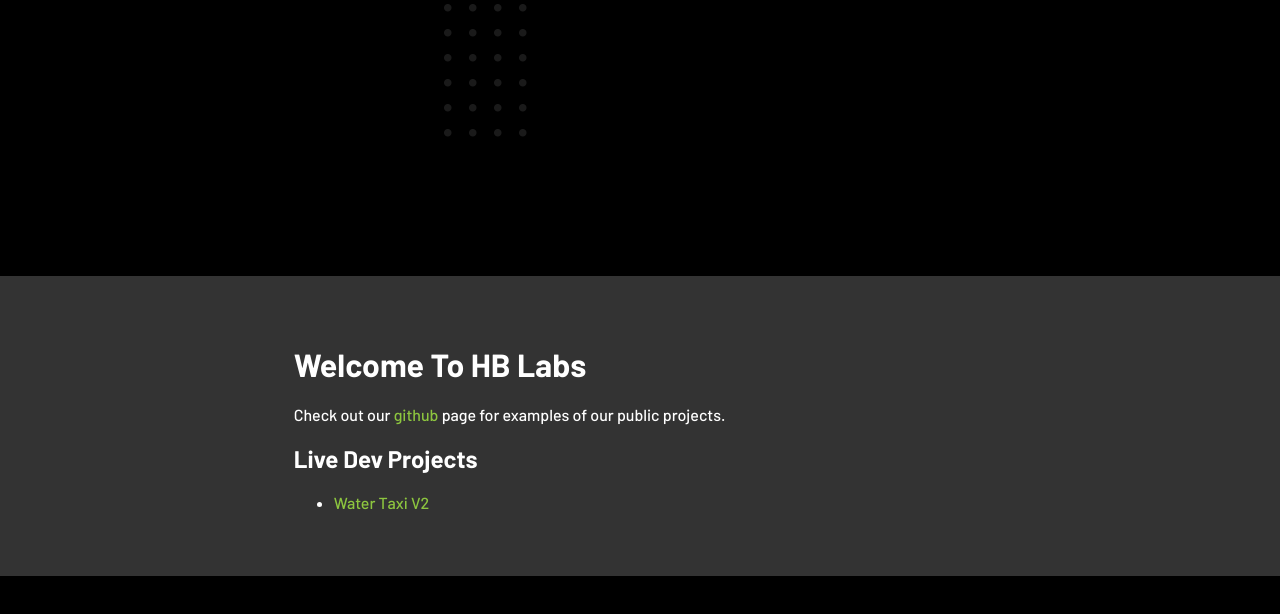
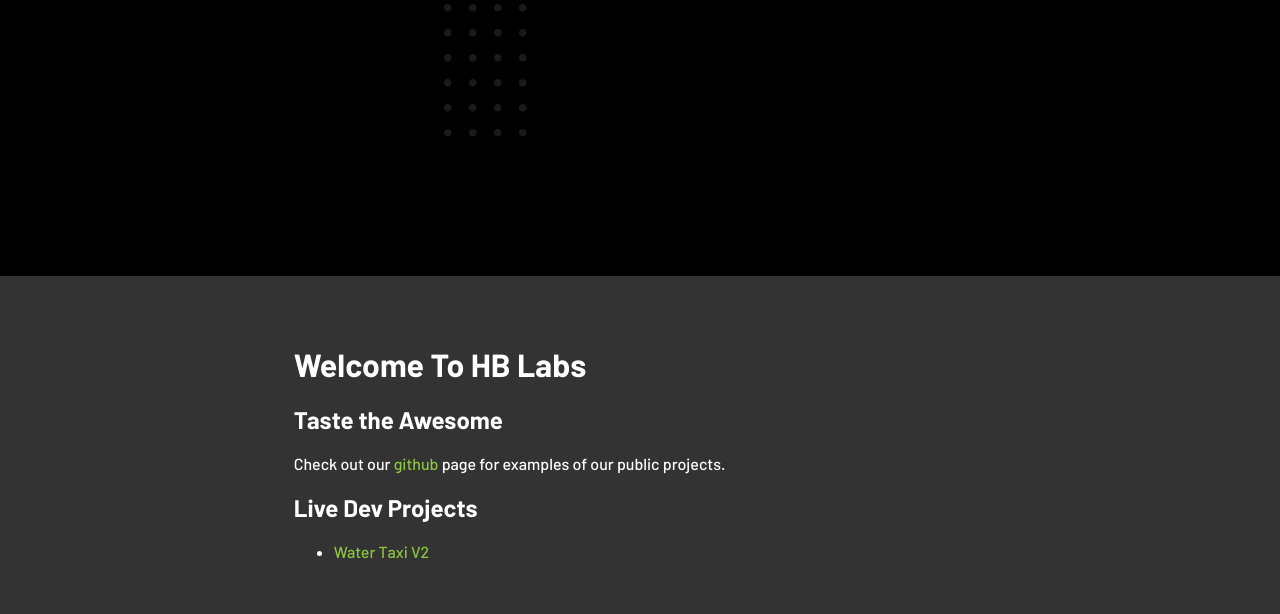
Before and after one commit to HoltBosse/labslandingpage, a plain HTML site: page index.html in a window 1280 px wide. Shown: the part 524-1138 px from the top of the page. Before the commit the page ends 1100 px from the top, so only its background shows below. Drawn offline with Linux system fonts and the light colour scheme; animation ran at ten frames a second.

Commit message:
Added a H2

```diff
--- a/index.html
+++ b/index.html
@@ -25,6 +25,7 @@
 		<section id="content">
 			<div class='contain'>
 				<h1>Welcome To HB Labs</h1>
+				<h2>Taste the Awesome</h2>
 				<p>Check out our <a target='_blank' href='https://github.com/HoltBosse'>github</a> page for examples of our public projects.</p>
 			</div>
 			<div class='contain'>
```
